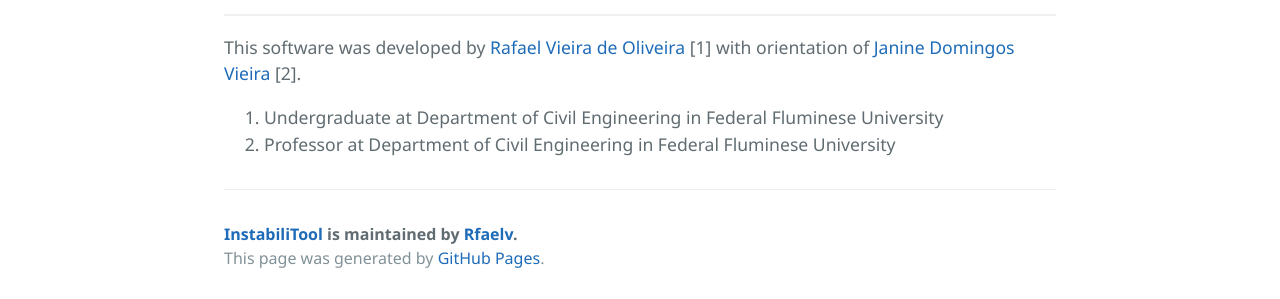
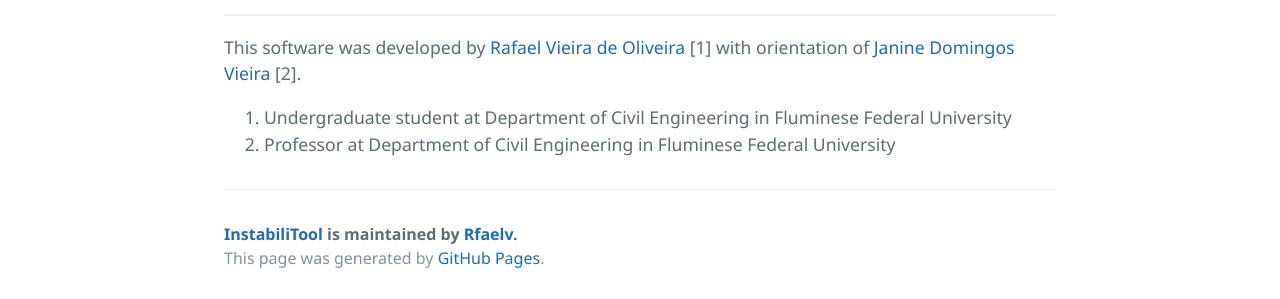
Before and after one commit to Rfaelv/InstabiliTool, a Jekyll site: the page built from about.md, in a window 1280 px wide. Shown: the part 852-1151 px from the top of the page. Built offline with Jekyll 4.4.1, drawn with Linux system fonts in a browser that asks for light colours; our own code applies the rules of GitHub Pages for plain Markdown files.

Commit message:
Update about.md

```diff
--- a/about.md
+++ b/about.md
@@ -9,5 +9,5 @@ The InstabiliTool is powered by Python and Electron. The Framework Electron is u
 ### People
 ---
 This software was developed by [Rafael Vieira de Oliveira](http://lattes.cnpq.br/1851035547350298) [1] with orientation of [Janine Domingos Vieira](http://lattes.cnpq.br/0355710321530328) [2].
-1. Undergraduate at Department of Civil Engineering in Federal Fluminese University
-2. Professor at Department of Civil Engineering in Federal Fluminese University
+1. Undergraduate student at Department of Civil Engineering in Fluminese Federal University
+2. Professor at Department of Civil Engineering in Fluminese Federal University
```
